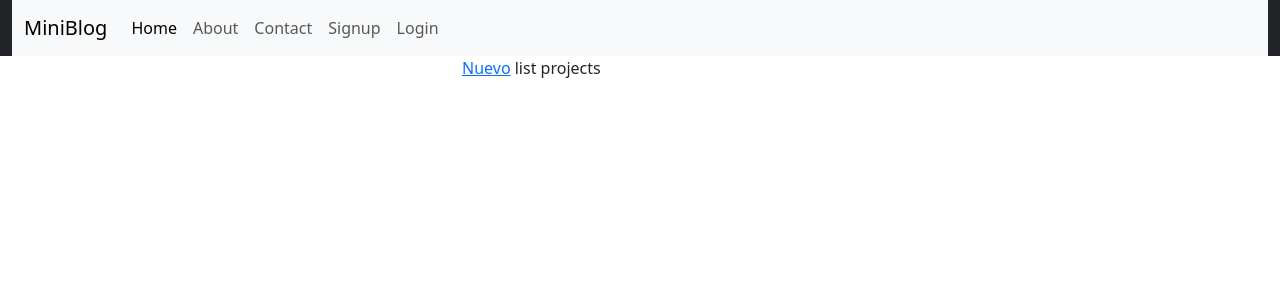
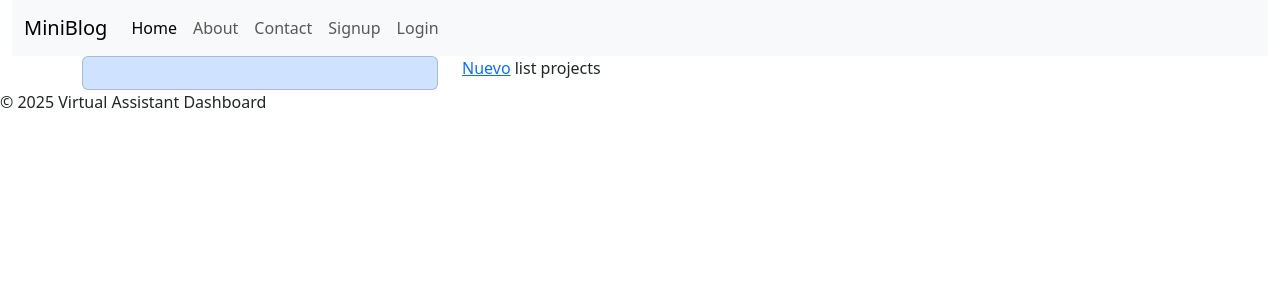
Before and after one commit to JohnAlexGuerrero/projectUniCesmag, a Django app: page /project/list/ in a window 1280 px wide. Shown: the top 300 px of the page. Run offline with Django 5.2, Linux system fonts and the light colour scheme; data that the repository does not hold is empty; some libraries are stand-ins or nearby versions.

Commit message:
modificacion de base/index.html

```diff
--- a/templates/base/index.html
+++ b/templates/base/index.html
@@ -14,8 +14,8 @@
 
 </head>
 
-<body>
-    <div class="container-fluid bg-dark">
+<body class="bg-white">
+    <div class="container-fluid">
         {% include 'includes/navbar.html' %}
     </div>
     <div class="container">
@@ -25,18 +25,29 @@
                 {% endblock msg %}
             </div>
         </div>
+    </div>
 
+    <div class="container">
         <div class="row">
             <div class="col-4">
-                {% block side %}{% endblock side %}
+                <div class="card bg-primary-subtle">
+                    <div class="card-body">
+                        <div class=" content">
+                            {% block side %}{% endblock side %}
+                        </div>
+                    </div>
+                </div>
             </div>
             <div class="col-8">
                 {% block content %}
                 {% endblock content %}
             </div>
         </div>
+    </div>
 
-    </div>
+    <footer>
+        <p>&copy; 2025 Virtual Assistant Dashboard</p>
+    </footer>
 
     <script src="{% static 'blog/js/jquery.js' %}"></script>
     <script src="{% static 'blog/js/popper.js' %}"></script>
@@ -44,7 +55,7 @@
 
     <script src="https://cdn.jsdelivr.net/npm/bootstrap@5.3.3/dist/js/bootstrap.bundle.min.js" integrity="sha384-YvpcrYf0tY3lHB60NNkmXc5s9fDVZLESaAA55NDzOxhy9GkcIdslK1eN7N6jIeHz" crossorigin="anonymous"></script>
     <script src="https://cdn.jsdelivr.net/npm/@popperjs/core@2.11.8/dist/umd/popper.min.js" integrity="sha384-I7E8VVD/ismYTF4hNIPjVp/Zjvgyol6VFvRkX/vR+Vc4jQkC+hVqc2pM8ODewa9r" crossorigin="anonymous"></script>
-<script src="https://cdn.jsdelivr.net/npm/bootstrap@5.3.3/dist/js/bootstrap.min.js" integrity="sha384-0pUGZvbkm6XF6gxjEnlmuGrJXVbNuzT9qBBavbLwCsOGabYfZo0T0to5eqruptLy" crossorigin="anonymous"></script>
+    <script src="https://cdn.jsdelivr.net/npm/bootstrap@5.3.3/dist/js/bootstrap.min.js" integrity="sha384-0pUGZvbkm6XF6gxjEnlmuGrJXVbNuzT9qBBavbLwCsOGabYfZo0T0to5eqruptLy" crossorigin="anonymous"></script>
 </body>
 
 </html>
```
